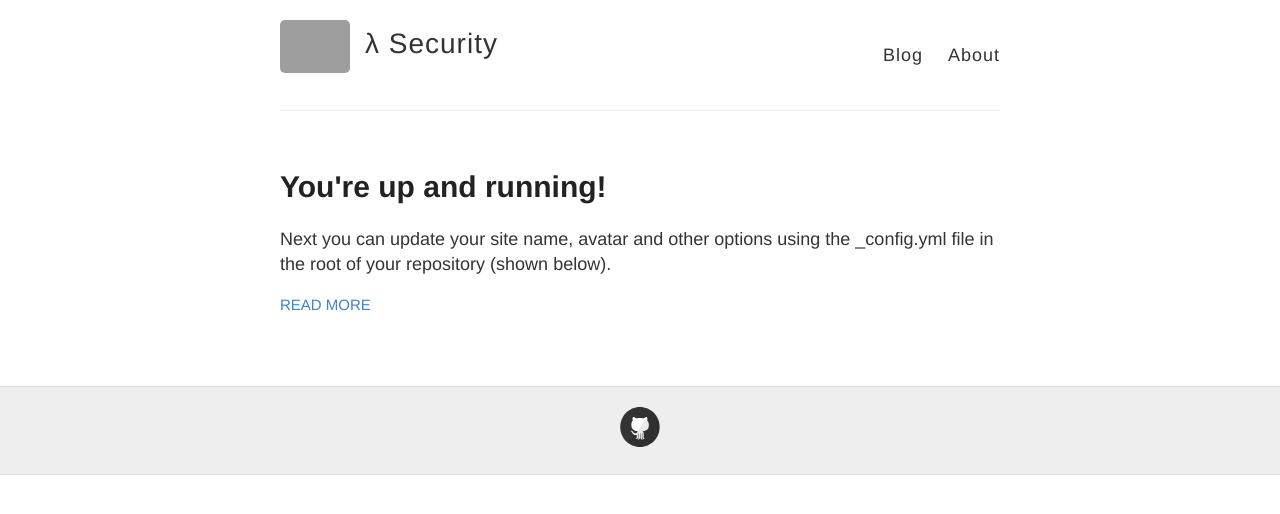
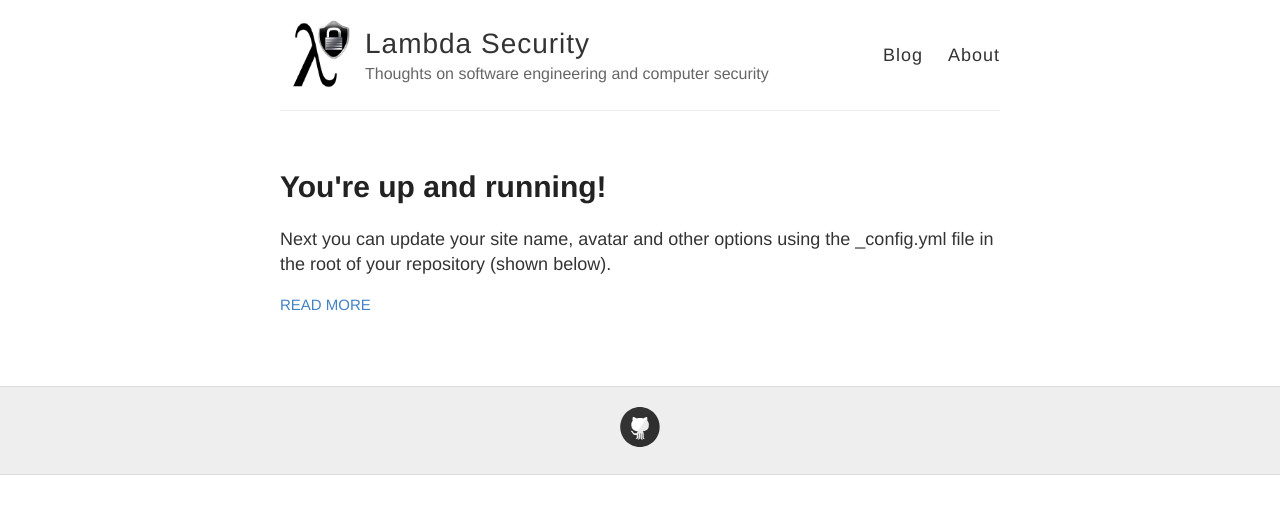
Before and after one commit to lambdasec/lambdasec.github.io, a Jekyll site: the page built from index.html, in a window 1280 px wide. Shown: the top 514 px of the page. Built offline with Jekyll 4.4.1, drawn with Linux system fonts in a browser that asks for light colours; grey boxes are pictures that could not be loaded.

Commit message:
add logo

```diff
--- a/_config.yml
+++ b/_config.yml
@@ -3,13 +3,13 @@
 #
 
 # Name of your site (displayed in the header)
-name: λ Security
+name: Lambda Security
 
 # Short bio or description (displayed in the header)
-description:
+description: Thoughts on software engineering and computer security
 
 # URL of your avatar or profile pic (you could use your GitHub profile pic)
-avatar: https://raw.githubusercontent.com/barryclark/jekyll-now/master/images/jekyll-logo.png
+avatar: https://raw.githubusercontent.com/lambdasec/lambdasec.github.io/master/images/jekyll-logo.png
 
 #
 # Flags below are optional
```
